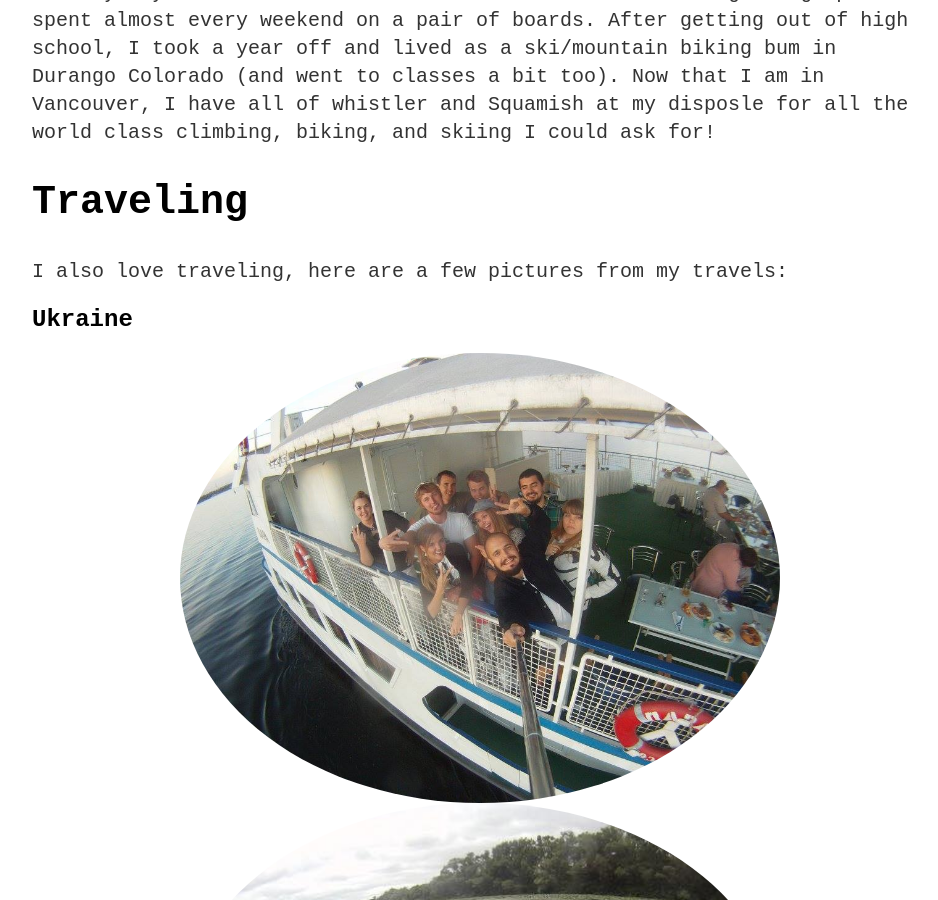
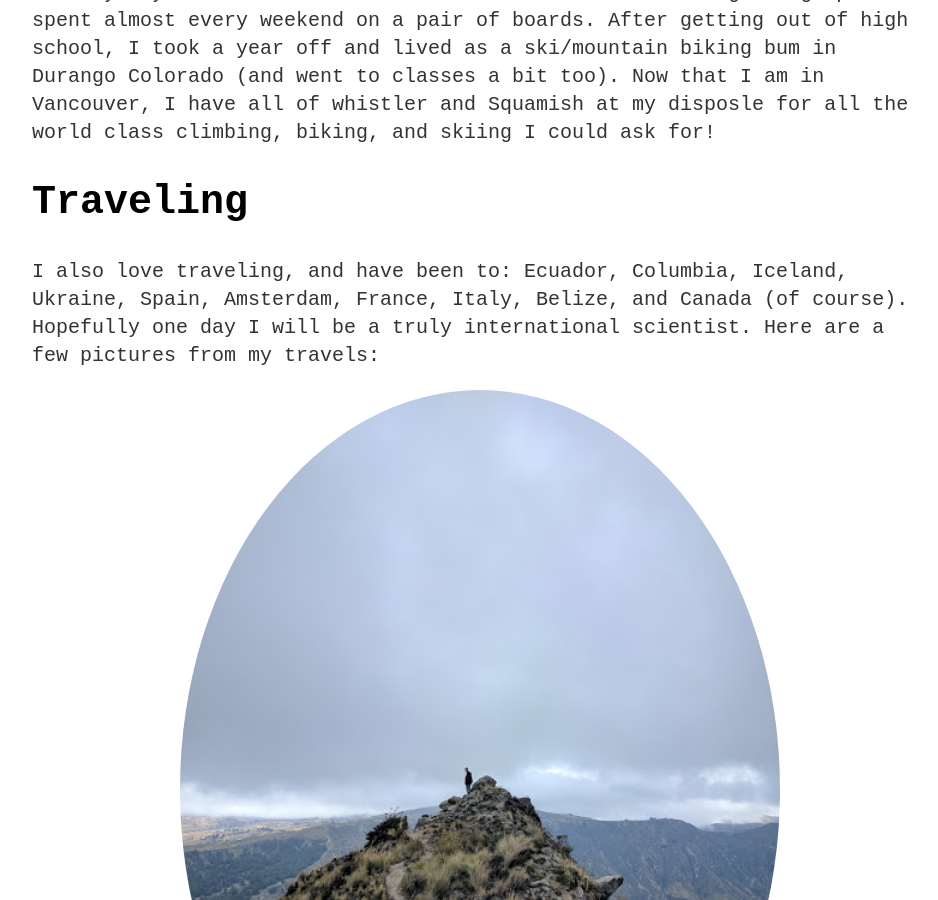
Before and after one commit to WilderLavington/old_web_page, a Jekyll site: the page built from about/index.md, in a window 1280 px wide and 900 px high, scrolled down 714 px. Shown: the whole window, without its empty margins (160-1098 px from the left). Built offline with Jekyll 4.4.1, drawn with Linux system fonts in a browser that asks for light colours; our own code applies the rules of GitHub Pages for plain Markdown files; some of the changed text lies outside the part shown.

Commit message:
Update index.md

```diff
--- a/about/index.md
+++ b/about/index.md
@@ -7,20 +7,10 @@ For anyone who has visited the peoples republic of Boulder, my disposition and h
 
 
 # Traveling
-I also love traveling, here are a few pictures from my travels:
+I also love traveling, and have been to: Ecuador, Columbia, Iceland, Ukraine, Spain, Amsterdam, France, Italy, Belize, and Canada (of course). Hopefully one day I will be a truly international scientist. Here are a few pictures from my travels:
 
-## Ukraine
-<div style="text-align:center"><a href="url"><img src="https://wilderlavington.github.io/assets/ukraine/ukraine1.jpg" height="auto" width="600" style="border-radius:50%"></a></div>
-
-<div style="text-align:center"><a href="url"><img src="https://wilderlavington.github.io/assets/ukraine/ukraine2.jpg" height="auto" width="600" style="border-radius:50%"></a></div>
-
-<div style="text-align:center"><a href="url"><img src="https://wilderlavington.github.io/assets/ukraine/ukraine3.jpg" height="auto" width="600" style="border-radius:50%"></a></div>
-
-## Ecuador
 <div style="text-align:center"><a href="url"><img src="https://wilderlavington.github.io/assets/ecuador/ecuador1.jpg" height="auto" width="600" style="border-radius:50%"></a></div>
 
 <div style="text-align:center"><a href="url"><img src="https://wilderlavington.github.io/assets/ecuador/ecuador2.jpg" height="auto" width="600" style="border-radius:50%"></a></div>
 
 <div style="text-align:center"><a href="url"><img src="https://wilderlavington.github.io/assets/ecuador/ecuador3.jpg" height="auto" width="600" style="border-radius:50%"></a></div>
-
-I have also been to: Columbia, Iceland, Spain, Amsterdam, France, Italy, Belize, and Canada (of course). Hopefully one day I will be a truly international scientist.
```
